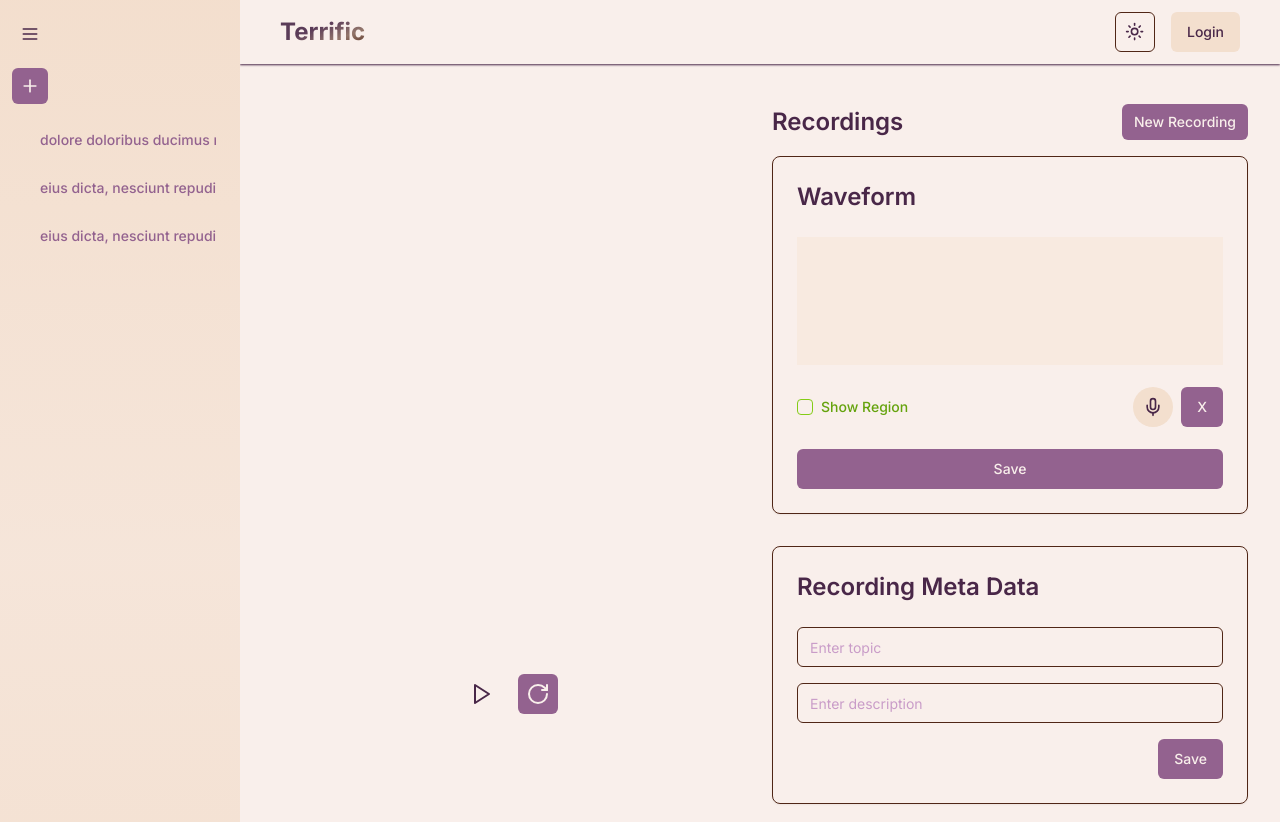
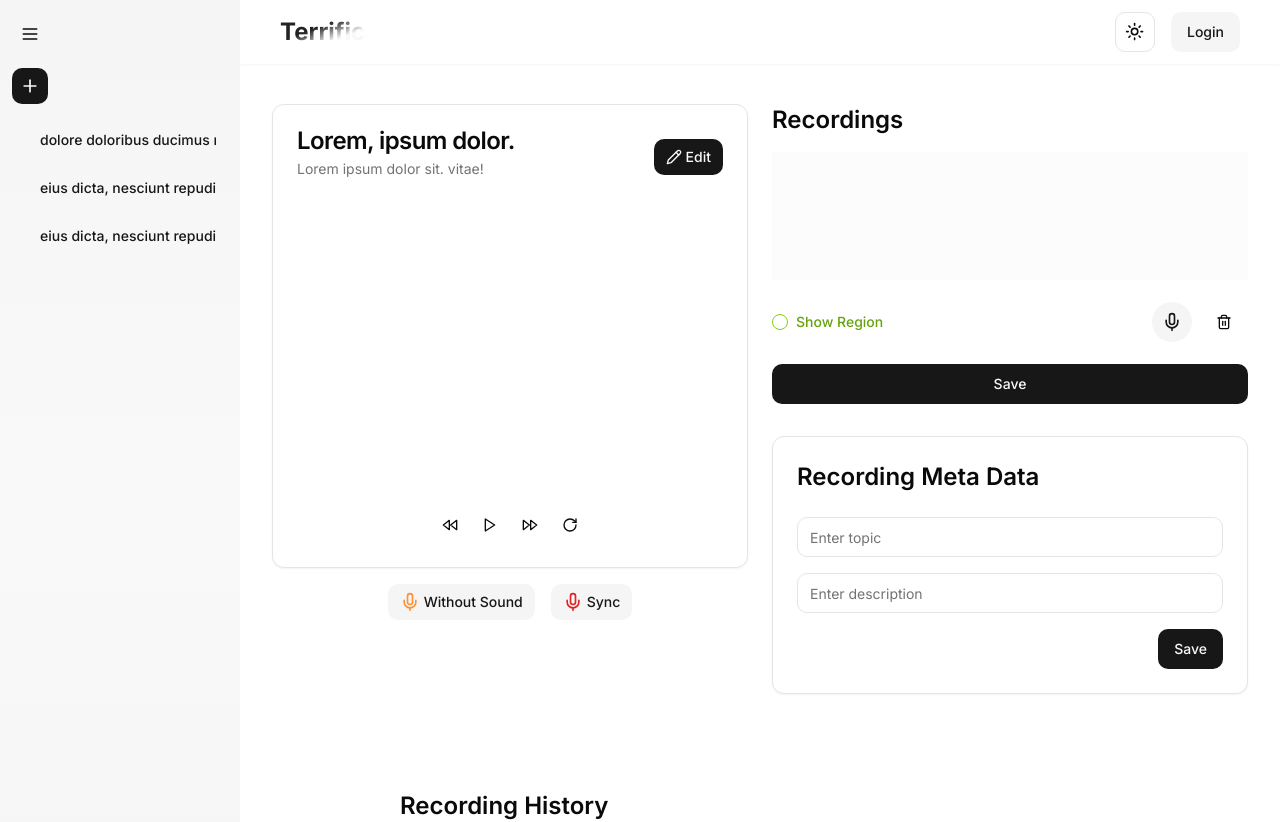
Before and after one commit to OwLu0905/shadowing-record, a Next.js app in the folder frontend/: page /records in a window 1280 px wide. Shown: the top 822 px of the page. Built offline with nearby package versions, Linux system fonts and the light colour scheme.

Commit message:
fix player layout

```diff
--- a/frontend/src/app/(protect)/records/page.tsx
+++ b/frontend/src/app/(protect)/records/page.tsx
@@ -1,8 +1,8 @@
 import React from "react";
-import Record from "@/view/Record/RecordContainer";
+import RecordContainer from "@/view/record/RecordContainer";
 
 const RecordPage = () => {
-  return <Record />;
+  return <RecordContainer />;
 };
 
 export default RecordPage;
--- a/frontend/src/app/globals.css
+++ b/frontend/src/app/globals.css
@@ -4,48 +4,48 @@
 
 @layer base {
   :root {
-    --background: 16 56% 95%;
-    --foreground: 302 30% 22%;
-    --card: 16 56% 95%;
-    --card-foreground: 302 30% 22%;
-    --popover: 16 56% 95%;
-    --popover-foreground: 302 30% 22%;
-    --primary: 305 20% 48%;
-    --primary-foreground: 16 56% 95%;
-    --secondary: 27 61% 88%;
-    --secondary-foreground: 302 30% 22%;
-    --muted: 17 57% 20%;
-    --muted-foreground: 301 29% 70%;
-    --accent: 302 30% 22%;
-    --accent-foreground: 16 56% 95%;
-    --destructive: 0 85% 60%;
-    --destructive-foreground: 302 30% 22%;
-    --border: 17 57% 20%;
-    --input: 17 57% 20%;
-    --ring: 302 30% 40%;
-    --radius: 0.5rem;
+    --background: 0 0% 100%;
+    --foreground: 0 0% 3.9%;
+    --card: 0 0% 100%;
+    --card-foreground: 0 0% 3.9%;
+    --popover: 0 0% 100%;
+    --popover-foreground: 0 0% 3.9%;
+    --primary: 0 0% 9%;
+    --primary-foreground: 0 0% 98%;
+    --secondary: 0 0% 96.1%;
+    --secondary-foreground: 0 0% 9%;
+    --muted: 0 0% 96.1%;
+    --muted-foreground: 0 0% 45.1%;
+    --accent: 0 0% 96.1%;
+    --accent-foreground: 0 0% 9%;
+    --destructive: 0 84.2% 60.2%;
+    --destructive-foreground: 0 0% 98%;
+    --border: 0 0% 89.8%;
+    --input: 0 0% 89.8%;
+    --ring: 0 0% 3.9%;
+    --radius: 0.75rem;
   }
 
   .dark {
-    --background: 227 31% 6%;
-    --foreground: 227 31% 94%;
-    --card: 227 31% 6%;
-    --card-foreground: 227 31% 94%;
-    --popover: 227 31% 6%;
-    --popover-foreground: 227 31% 94%;
-    --primary: 229 31% 75%;
-    --primary-foreground: 227 31% 6%;
-    --secondary: 256 30% 32%;
-    --secondary-foreground: 227 31% 94%;
-    --muted: 227 31% 80%;
-    --muted-foreground: 227 31% 94%;
-    --accent: 259 30% 52%;
-    --accent-foreground: 227 31% 6%;
-    --destructive: 0 62% 30%;
-    --destructive-foreground: 228 29% 10%;
-    --border: 227 31% 60%;
-    --input: 227 31% 80%;
-    --ring: 259 30% 60%;
+    --background: 0 0% 3.9%;
+    --foreground: 0 0% 98%;
+    --card: 0 0% 3.9%;
+    --card-foreground: 0 0% 98%;
+    --popover: 0 0% 3.9%;
+    --popover-foreground: 0 0% 98%;
+    --primary: 0 0% 98%;
+    --primary-foreground: 0 0% 9%;
+    --secondary: 0 0% 14.9%;
+    --secondary-foreground: 0 0% 98%;
+    --muted: 0 0% 14.9%;
+    --muted-foreground: 0 0% 63.9%;
+    --accent: 0 0% 14.9%;
+    --accent-foreground: 0 0% 98%;
+    --destructive: 0 62.8% 30.6%;
+    --destructive-foreground: 0 0% 98%;
+    --border: 0 0% 14.9%;
+    --input: 0 0% 14.9%;
+    --ring: 0 0% 83.1%;
   }
 }
 
--- a/frontend/src/components/custom/ui/slider.tsx
+++ b/frontend/src/components/custom/ui/slider.tsx
@@ -60,7 +60,7 @@ const SliderWithLabel = React.forwardRef<
                       if (isIntersecting) {
                         (
                           map?.get(1)?.firstElementChild as HTMLElement
-                        ).style.top = "-400%";
+                        ).style.top = "-250%";
                       } else {
                         (
                           map?.get(1)?.firstElementChild as HTMLElement
@@ -77,7 +77,7 @@ const SliderWithLabel = React.forwardRef<
             {subLabel !== undefined && (
               <div
                 className={
-                  "absolute left-1/2 right-0 top-4 w-fit -translate-x-1/2 cursor-grab text-sm font-bold transition-all duration-150"
+                  "absolute left-1/2 right-0 top-4 w-fit -translate-x-1/2 cursor-grab text-xs text-gray-500 transition-all duration-150 dark:text-gray-300"
                 }
               >
                 <span>{subLabel[idx]}</span>
--- a/frontend/src/view/Record/Record.tsx
+++ b/frontend/src/view/Record/Record.tsx
@@ -8,7 +8,7 @@ import { Button } from "@/components/ui/button";
 import { Checkbox } from "@/components/ui/checkbox";
 import { CheckedState } from "@radix-ui/react-checkbox";
 
-import { Mic, Pause, StepForward, StopCircle } from "lucide-react";
+import { Mic, Pause, StepForward, StopCircle, Trash2 } from "lucide-react";
 import { throttle } from "@/util/throttle";
 import { THROTTLE_MOUSE_MOVE_RESIZE } from "@/lib/constants";
 
@@ -420,6 +420,7 @@ const Record = () => {
               </Button>
             )}
             <Button
+              variant={"ghost"}
               onClick={() => {
                 cleanup();
                 clearnAudioWave();
@@ -428,7 +429,7 @@ const Record = () => {
                 }
               }}
             >
-              X
+              <Trash2 className="h-4 w-4" />
             </Button>
           </div>
         </div>
--- a/frontend/src/view/Record/RecordContainer.tsx
+++ b/frontend/src/view/Record/RecordContainer.tsx
@@ -1,17 +1,15 @@
 "use client";
+import { useEffect, useRef, useState } from "react";
+import ReactPlayer from "react-player";
+
 import { Input } from "@/components/ui/input";
 import { Button } from "@/components/ui/button";
 import { CardHeader, CardContent, Card } from "@/components/ui/card";
-import Record from "./Record";
-import History from "./History";
-import HistoryMobile from "./HistoryMobile";
-import { useEffect, useRef, useState } from "react";
-import ReactPlayer from "react-player";
-import { SliderWithLabel } from "@/components/custom/ui/slider";
-import { format } from "date-fns/format";
-import PlayerActions from "../player/player-actions";
 
-const outurl = "https://www.youtube.com/embed/69kQ7S0_fO4";
+import Player from "@/view/player/player";
+import Record from "@/view/record/Record";
+import History from "@/view/record/History";
+import HistoryMobile from "@/view/record/HistoryMobile";
 
 export default function RecordPage() {
   const playerRef = useRef<ReactPlayer>(null);
@@ -44,67 +42,12 @@ export default function RecordPage() {
   return (
     <>
       <section className="container mx-auto flex flex-col py-10 lg:flex-row lg:gap-x-6">
-        <div className="flex_0_0_auto flex w-full flex-col items-center justify-center lg:w-1/2">
-          {hasWindow && (
-            <ReactPlayer
-              ref={playerRef}
-              url={outurl}
-              width="100%"
-              height="400px"
-              onPlay={() => {
-                setPlaying(true);
-              }}
-              playing={playing}
-              onProgress={handleProgress}
-              onReady={(e) => {
-                setSliderValue([0, e.getDuration()]);
-              }}
-              controls={true}
-            />
-          )}
-
-          <div className="w-full bg-background py-10">
-            {hasWindow && playerRef.current && (
-              <SliderWithLabel
-                className=""
-                defaultValue={[0, playerRef.current.getDuration()]}
-                onValueChange={
-                  setSliderValue as React.Dispatch<
-                    React.SetStateAction<number[]>
-                  >
-                }
-                step={1}
-                max={playerRef.current?.getDuration() ?? 100}
-                subLabel={[
-                  format(sliderValue[0] * 1000, "mm:ss"),
-                  format(sliderValue[1] * 1000, "mm:ss"),
-                ]}
-              />
-            )}
-          </div>
-          <PlayerActions
-            playerRef={playerRef}
-            sliderValue={sliderValue}
-            playing={playing}
-            setPlaying={setPlaying}
-          />
+        <div className="w-full lg:w-1/2">
+          <Player />
         </div>
-
         <div className="flex w-full flex-col gap-4 lg:w-1/2">
-          <div className="flex items-center">
-            <h4 className="text-lg font-semibold md:text-2xl">Recordings</h4>
-            <Button className="ml-auto" size="sm">
-              New Recording
-            </Button>
-          </div>
-          <Card className="rounded-lg border shadow-sm">
-            <CardHeader>
-              <h2 className="text-lg font-semibold md:text-2xl">Waveform</h2>
-            </CardHeader>
-            <CardContent>
-              <Record />
-            </CardContent>
-          </Card>
+          <h4 className="text-lg font-semibold md:text-2xl">Recordings</h4>
+          <Record />
           <Card className="mt-4 rounded-lg border shadow-sm">
             <CardHeader>
               <h2 className="text-lg font-semibold md:text-2xl">
--- a/frontend/src/view/player/player-actions.tsx
+++ b/frontend/src/view/player/player-actions.tsx
@@ -1,7 +1,7 @@
 import ReactPlayer from "react-player";
 
 import { Button } from "@/components/ui/button";
-import { Play, Pause, RotateCw, StepForward, StopCircle } from "lucide-react";
+import { Play, Pause, RotateCw, FastForward } from "lucide-react";
 
 type PlayerActionsProps = {
   playerRef: React.RefObject<ReactPlayer>;
@@ -12,11 +12,13 @@ type PlayerActionsProps = {
 const PlayerActions = (props: PlayerActionsProps) => {
   const { playerRef, sliderValue, playing, setPlaying } = props;
   return (
-    <div className="space-x-4">
+    <div className="flex items-center">
+      <Button size="sm" variant="ghost">
+        <FastForward className="h-4 w-4 rotate-180" />
+      </Button>
       <Button
-        variant={"ghost"}
-        size="icon"
-        className=""
+        variant="ghost"
+        size="sm"
         onClick={() => {
           if (playerRef.current) {
             const currentTime = playerRef.current.getCurrentTime();
@@ -32,16 +34,20 @@ const PlayerActions = (props: PlayerActionsProps) => {
           setPlaying((prev) => !prev);
         }}
       >
-        {playing ? <Pause /> : <Play />}
+        {playing ? <Pause className="h-4 w-4" /> : <Play className="h-4 w-4" />}
+      </Button>
+      <Button size="sm" variant="ghost">
+        <FastForward className="h-4 w-4" />
       </Button>
       <Button
-        size="icon"
+        size="sm"
+        variant="ghost"
         onClick={() => {
           playerRef.current?.seekTo(sliderValue[0]);
           setPlaying(true);
         }}
       >
-        <RotateCw />
+        <RotateCw className="h-4 w-4" />
       </Button>
     </div>
   );
--- a/frontend/src/view/player/player.tsx
+++ b/frontend/src/view/player/player.tsx
@@ -1,7 +1,140 @@
-import React from "react";
+"use client";
+import { useEffect, useRef, useState } from "react";
+import ReactPlayer from "react-player";
+import { format } from "date-fns/format";
 
+import {
+  CardTitle,
+  CardDescription,
+  CardHeader,
+  CardContent,
+  Card,
+} from "@/components/ui/card";
+import { Button } from "@/components/ui/button";
+import { SliderWithLabel } from "@/components/custom/ui/slider";
+
+import PlayerActions from "@/view/player/player-actions";
+
+import { MicIcon, Pause, Pencil } from "lucide-react";
+
+const outurl = "https://www.youtube.com/embed/69kQ7S0_fO4";
 const Player = () => {
-  return <div>player</div>;
+  const playerRef = useRef<ReactPlayer>(null);
+
+  const [playing, setPlaying] = useState(false);
+  const [sliderValue, setSliderValue] = useState<[start: number, end: number]>([
+    0, 0,
+  ]);
+  const [hasWindow, setHasWindow] = useState(false);
+
+  const handleProgress = () => {
+    if (playerRef.current) {
+      const currentTime = playerRef.current.getCurrentTime();
+
+      if (currentTime <= sliderValue[0]) {
+        setPlaying(false);
+      }
+      if (currentTime >= sliderValue[1]) {
+        // playerRef.current.seekTo(startTime); // Loop back to start
+        setPlaying(false);
+      }
+    }
+  };
+
+  useEffect(() => {
+    if (typeof window !== "undefined") {
+      setHasWindow(true);
+    }
+  }, []);
+
+  function startPlaying() {
+    setPlaying(true);
+  }
+
+  function calculateDuration(e: ReactPlayer) {
+    setSliderValue([0, e.getDuration()]);
+  }
+
+  return (
+    <>
+      <Card className="mb-4 w-full">
+        <CardHeader className="flex flex-row items-center">
+          <div className="grid gap-1.5">
+            <CardTitle>Lorem, ipsum dolor.</CardTitle>
+            <CardDescription>Lorem ipsum dolor sit. vitae!</CardDescription>
+          </div>
+          <Button className="ml-auto" size="sm">
+            <Pencil className="mr-1 h-4 w-4" />
+            Edit
+          </Button>
+        </CardHeader>
+        <CardContent>
+          {hasWindow && (
+            <ReactPlayer
+              width="100%"
+              height="240px"
+              controls={true}
+              ref={playerRef}
+              url={outurl}
+              playing={playing}
+              onPlay={startPlaying}
+              onReady={calculateDuration}
+              onProgress={handleProgress}
+            />
+          )}
+        </CardContent>
+        <CardContent className="flex flex-col items-center">
+          <div className="w-full pb-8 pt-2">
+            {hasWindow && playerRef.current && (
+              <SliderWithLabel
+                className=""
+                defaultValue={[0, playerRef.current.getDuration()]}
+                onValueChange={
+                  setSliderValue as React.Dispatch<
+                    React.SetStateAction<number[]>
+                  >
+                }
+                step={1}
+                max={playerRef.current?.getDuration() ?? 100}
+                subLabel={[
+                  format(sliderValue[0] * 1000, "mm:ss"),
+                  format(sliderValue[1] * 1000, "mm:ss"),
+                ]}
+              />
+            )}
+          </div>
+          <PlayerActions
+            playerRef={playerRef}
+            sliderValue={sliderValue}
+            playing={playing}
+            setPlaying={setPlaying}
+          />
+        </CardContent>
+      </Card>
+
+      <div className="flex justify-center space-x-4">
+        <Button size="sm" variant="secondary">
+          {false ? (
+            <Pause className="h-5 w-5 text-red-600" />
+          ) : (
+            <>
+              <MicIcon className="mr-1 h-5 w-5 text-orange-400" /> Without Sound
+            </>
+          )}
+        </Button>
+        <Button size="sm" variant="secondary">
+          {false ? (
+            <Pause className="h-5 w-5 text-red-600" />
+          ) : (
+            <>
+              <MicIcon className="mr-1 h-5 w-5 text-red-600" />
+              Sync
+            </>
+          )}
+        </Button>
+      </div>
+    </>
+  );
 };
 
 export default Player;
```
